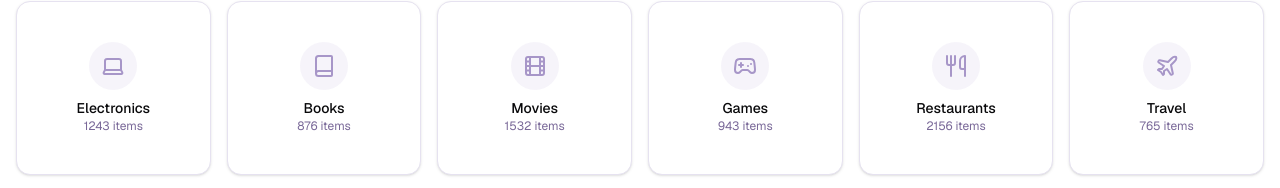
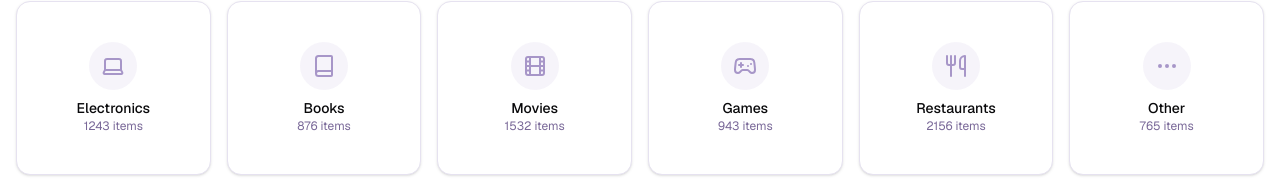
Before and after one commit to FourRankers/RankIt, a Next.js app in the folder frontend/: page / in a window 1280 px wide. Shown: the part 196-384 px from the top of the page. Built offline with nearby package versions, Linux system fonts and the light colour scheme.

Commit message:
refactor: rename Travel category to Other and update associated icon

```diff
--- a/frontend/src/app/page.tsx
+++ b/frontend/src/app/page.tsx
@@ -109,7 +109,7 @@ export default function HomePage() {
               <CategoryCard name="Movies" count={1532} icon="film" />
               <CategoryCard name="Games" count={943} icon="gamepad-2" />
               <CategoryCard name="Restaurants" count={2156} icon="utensils" />
-              <CategoryCard name="Travel" count={765} icon="plane" />
+              <CategoryCard name="Other" count={765} icon="other" />
             </div>
           </div>
         </section>
--- a/frontend/src/components/add-item-dialog.tsx
+++ b/frontend/src/components/add-item-dialog.tsx
@@ -20,7 +20,7 @@ const categories = [
   { value: 'movies', label: 'Movies' },
   { value: 'games', label: 'Games' },
   { value: 'restaurants', label: 'Restaurants' },
-  { value: 'travel', label: 'Travel' },
+  { value: 'other', label: 'Other' },
 ];
 
 export const AddItemDialog = ({ open, onOpenChange }: AddItemDialogProps) => {
--- a/frontend/src/components/category-card.tsx
+++ b/frontend/src/components/category-card.tsx
@@ -1,7 +1,7 @@
 import type React from "react"
 import Link from "next/link"
 import type { LucideIcon } from 'lucide-react'
-import { Book, Film, Gamepad2, Laptop, Plane, Utensils } from "lucide-react"
+import { Book, Film, Gamepad2, Laptop, MoreHorizontal, Utensils } from "lucide-react"
 
 import { cn } from "@/lib/utils"
 import { Card, CardContent } from "@/components/ui/card"
@@ -45,8 +45,8 @@ function getIconByName(name: string): LucideIcon {
       return Gamepad2
     case "utensils":
       return Utensils
-    case "plane":
-      return Plane
+    case "other":
+      return MoreHorizontal
     default:
       return Laptop
   }
```
